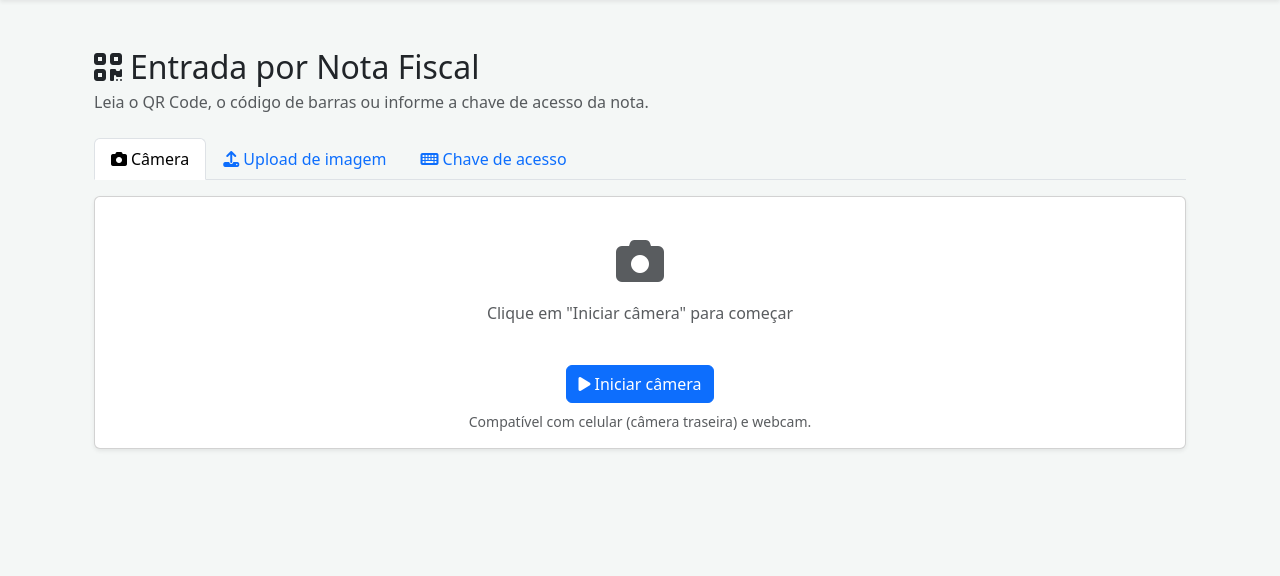
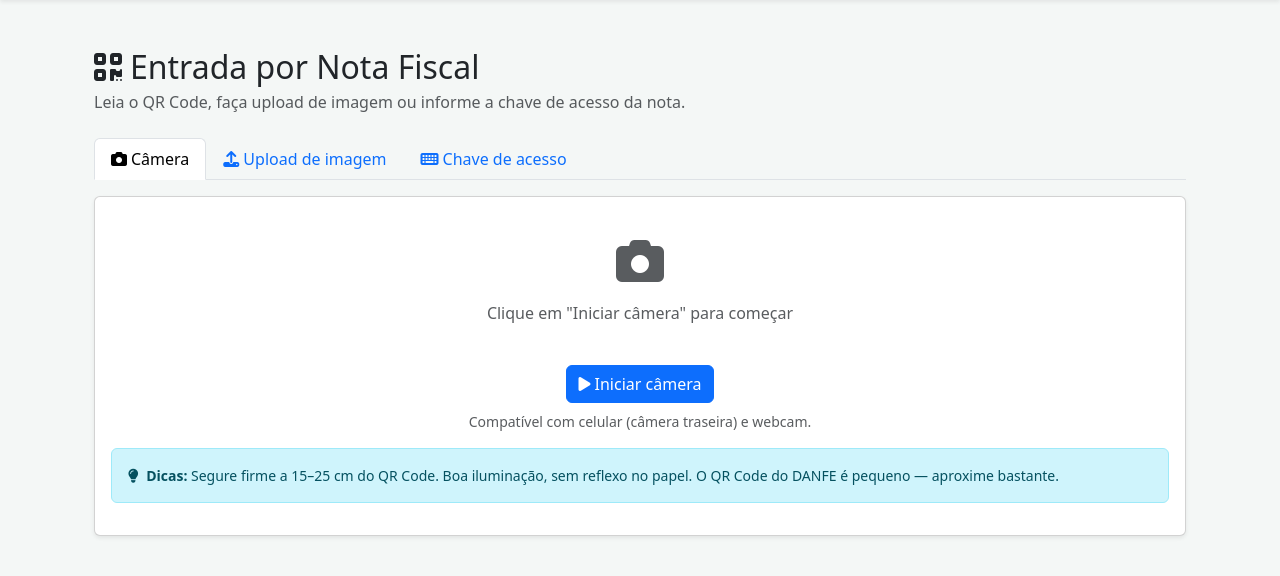
Before and after one commit to gustavosdefreitas/Plataforma-Gestao-Textil-PIV, a FastAPI app: template templates/nfe_scanner.html in a window 1280 px wide. Shown: the part 56-632 px from the top of the page. Run offline with FastAPI, Linux system fonts and the light colour scheme; the template is opened without the code that fills it, so the values that code supplies are empty; parts of the project's set-up code (start-up, migrations or seed data) failed here and were passed over; some libraries are stand-ins or nearby versions.

Commit message:
feat: scanner NF-e — ZXing + jsQR, múltiplas resoluções no upload, feedback detalhado

```diff
--- a/templates/nfe_scanner.html
+++ b/templates/nfe_scanner.html
@@ -4,7 +4,7 @@
 {% block content %}
 <div class="container py-4" id="conteudo-principal">
   <h2 class="mb-1"><i class="fas fa-qrcode me-2" aria-hidden="true"></i>Entrada por Nota Fiscal</h2>
-  <p class="text-muted mb-4">Leia o QR Code, o código de barras ou informe a chave de acesso da nota.</p>
+  <p class="text-muted mb-4">Leia o QR Code, faça upload de imagem ou informe a chave de acesso da nota.</p>
 
   <ul class="nav nav-tabs mb-3" role="tablist">
     <li class="nav-item" role="presentation">
@@ -50,10 +50,12 @@
           <div id="camera-status" class="mt-2 small text-muted">
             Compatível com celular (câmera traseira) e webcam.
           </div>
-
-          <!-- Debug: mostrar o que a câmera está lendo -->
           <div id="debug-leitura" class="mt-2 d-none">
             <span class="badge bg-secondary" id="debug-text">Aguardando leitura...</span>
+          </div>
+          <div class="alert alert-info mt-3 text-start small">
+            <i class="fas fa-lightbulb me-1"></i>
+            <strong>Dicas:</strong> Segure firme a 15–25 cm do QR Code. Boa iluminação, sem reflexo no papel. O QR Code do DANFE é pequeno — aproxime bastante.
           </div>
         </div>
       </div>
@@ -63,12 +65,13 @@
     <div class="tab-pane fade" id="tab-upload" role="tabpanel">
       <div class="card shadow-sm">
         <div class="card-body">
-          <p class="text-muted small mb-3">
+          <div class="alert alert-info small mb-3">
             <i class="fas fa-lightbulb me-1 text-warning"></i>
-            <strong>Dica:</strong> Se a câmera não funcionar, tire uma foto da nota pelo celular e faça o upload aqui.
-          </p>
+            <strong>Recomendado para notas impressas (DANFE):</strong> tire uma foto bem próxima apenas do QR Code, sem reflexo, com boa luz. A imagem deve ser nítida.
+          </div>
           <label for="upload-input" class="form-label fw-semibold">Selecione a foto da nota fiscal</label>
           <input class="form-control" type="file" id="upload-input" accept="image/*" onchange="lerCodigoUpload(this)">
+          <div id="upload-status" class="mt-2 small text-muted" style="display:none;"></div>
           <canvas id="canvas-upload" style="display:none;"></canvas>
         </div>
       </div>
@@ -78,21 +81,22 @@
     <div class="tab-pane fade" id="tab-chave" role="tabpanel">
       <div class="card shadow-sm">
         <div class="card-body">
-          <p class="text-muted small mb-3">
-            <i class="fas fa-lightbulb me-1 text-warning"></i>
+          <div class="alert alert-success small mb-3">
+            <i class="fas fa-star me-1"></i>
             <strong>Opção mais confiável:</strong> Digite ou cole a chave de 44 dígitos impressa abaixo do código de barras no DANFE.
-          </p>
+          </div>
           <label for="input-chave" class="form-label fw-semibold">Chave de acesso (44 dígitos)</label>
           <div class="input-group">
             <input type="text" id="input-chave" class="form-control font-monospace"
               placeholder="0000 0000 0000 0000 0000 0000 0000 0000 0000 0000 0000"
               maxlength="54"
-              oninput="formatarChave(this)">
+              oninput="formatarChave(this)"
+              onkeydown="if(event.key==='Enter') enviarChave()">
             <button class="btn btn-primary" type="button" onclick="enviarChave()">
               <i class="fas fa-search me-1"></i>Consultar
             </button>
           </div>
-          <div class="form-text">44 dígitos numéricos — pode conter espaços (serão ignorados).</div>
+          <div class="form-text">44 dígitos numéricos — espaços são ignorados automaticamente.</div>
         </div>
       </div>
     </div>
@@ -108,7 +112,7 @@
     </div>
     <div class="text-center mt-2">
       <div class="spinner-border spinner-border-sm me-2" id="spinner-consulta" role="status"></div>
-      <span id="status-consulta">Consultando dados...</span>
+      <span id="status-consulta">Consultando dados na Sefaz...</span>
     </div>
   </div>
 
@@ -116,8 +120,9 @@
   <div id="erro-qr" class="mt-4 alert alert-danger" style="display:none;">
     <i class="fas fa-exclamation-triangle me-2"></i>
     <strong id="msg-erro"></strong>
-    <div class="mt-2 small text-muted">
-      Se o problema persistir, use a aba <strong>Chave de acesso</strong> e digite os 44 dígitos manualmente.
+    <div class="mt-2 small text-muted" id="detalhe-erro"></div>
+    <div class="mt-2 small">
+      Se o QR Code não for lido, use a aba <strong>Chave de acesso</strong> e digite os 44 dígitos do DANFE.
     </div>
     <button class="btn btn-sm btn-outline-danger mt-2" onclick="resetarTela()">
       <i class="fas fa-redo me-1"></i>Tentar novamente
@@ -126,32 +131,44 @@
 
 </div>
 
+<!-- jsQR (fallback confiável) -->
 <script src="https://cdn.jsdelivr.net/npm/jsqr@1.4.0/dist/jsQR.min.js"></script>
+<!-- ZXing (mais poderoso para QR de alta versão) -->
+<script src="https://unpkg.com/@zxing/library@latest/umd/index.min.js"></script>
 
 <script>
 // ── Estado global ─────────────────────────────────────────────
 let stream      = null;
 let scanLoop    = null;
-let jaEnviou    = false;   // impede duplo envio
+let jaEnviou    = false;
+let zxingReader = null;
+
+// Inicializa ZXing
+try {
+  zxingReader = new ZXing.BrowserMultiFormatReader();
+} catch(e) {
+  console.warn('ZXing não disponível:', e);
+}
 
 // ── Câmera ────────────────────────────────────────────────────
 async function iniciarCamera() {
   jaEnviou = false;
-  const video     = document.getElementById('preview');
+  const video       = document.getElementById('preview');
   const placeholder = document.getElementById('camera-placeholder');
-  const btnStart  = document.getElementById('btn-start-camera');
-  const btnStop   = document.getElementById('btn-stop-camera');
-  const status    = document.getElementById('camera-status');
-  const debug     = document.getElementById('debug-leitura');
+  const btnStart    = document.getElementById('btn-start-camera');
+  const btnStop     = document.getElementById('btn-stop-camera');
+  const status      = document.getElementById('camera-status');
+  const debug       = document.getElementById('debug-leitura');
 
   btnStart.disabled = true;
   status.textContent = 'Solicitando permissão de câmera...';
 
   try {
-    // Tenta câmera traseira primeiro (celular), depois qualquer câmera
-    let constraints = { video: { facingMode: { ideal: 'environment' }, width: { ideal: 1280 }, height: { ideal: 960 } } };
+    // Tenta câmera traseira (celular), depois frontal
     try {
-      stream = await navigator.mediaDevices.getUserMedia(constraints);
+      stream = await navigator.mediaDevices.getUserMedia({
+        video: { facingMode: { ideal: 'environment' }, width: { ideal: 1280 }, height: { ideal: 960 } }
+      });
     } catch(e1) {
       stream = await navigator.mediaDevices.getUserMedia({ video: true });
     }
@@ -165,39 +182,41 @@ async function iniciarCamera() {
     btnStop.style.display     = '';
     btnStart.disabled         = false;
     debug.classList.remove('d-none');
-    status.textContent = 'Aponte para o QR Code da nota...';
+    status.textContent = 'Aponte para o QR Code da nota (15–25 cm de distância)...';
 
     video.addEventListener('loadedmetadata', () => {
-      scanLoop = setInterval(escanear, 300);
+      scanLoop = setInterval(escanear, 400);
     }, { once: true });
 
   } catch(e) {
     btnStart.disabled = false;
-    status.innerHTML = `<span class="text-danger"><i class="fas fa-exclamation-triangle me-1"></i>
+    status.innerHTML = `<span class="text-danger">
+      <i class="fas fa-exclamation-triangle me-1"></i>
       Câmera bloqueada: <strong>${e.message}</strong>.<br>
-      Use a aba <strong>Upload de imagem</strong> ou <strong>Chave de acesso</strong>.</span>`;
+      Use <strong>Upload de imagem</strong> ou <strong>Chave de acesso</strong>.</span>`;
   }
 }
 
 function escanear() {
   if (jaEnviou) return;
   const video = document.getElementById('preview');
-  if (!video || video.readyState < 2) return;
+  if (!video || video.readyState < 2 || video.videoWidth === 0) return;
 
   const canvas = document.getElementById('canvas');
   canvas.width  = video.videoWidth;
   canvas.height = video.videoHeight;
   const ctx = canvas.getContext('2d', { willReadFrequently: true });
   ctx.drawImage(video, 0, 0);
-
   const imgData = ctx.getImageData(0, 0, canvas.width, canvas.height);
 
-  // Tenta 3 modos de inversão para pegar QR Codes claros e escuros
+  const debugTxt = document.getElementById('debug-text');
+
+  // Tenta jsQR com 3 modos de inversão
   const modos = ['dontInvert', 'onlyInvert', 'attemptBoth'];
   for (const modo of modos) {
     const qr = jsQR(imgData.data, imgData.width, imgData.height, { inversionAttempts: modo });
     if (qr && qr.data && qr.data.length > 5) {
-      document.getElementById('debug-text').textContent = 'QR lido: ' + qr.data.substring(0, 60) + '...';
+      debugTxt.textContent = 'QR lido: ' + qr.data.substring(0, 50);
       jaEnviou = true;
       pararCamera();
       processarCodigo(qr.data.trim());
@@ -205,12 +224,29 @@ function escanear() {
     }
   }
 
-  // Feedback visual de que está escaneando
-  const frameCount = (parseInt(document.getElementById('debug-text').dataset.frame || 0) + 1);
-  document.getElementById('debug-text').dataset.frame = frameCount;
-  if (frameCount % 5 === 0) {
-    document.getElementById('debug-text').textContent = 'Escaneando... (mova levemente a câmera)';
+  // Tenta ZXing no canvas
+  if (zxingReader) {
+    try {
+      const imageEl = canvas;
+      const luminanceSource = new ZXing.HTMLCanvasElementLuminanceSource(imageEl);
+      const binaryBitmap    = new ZXing.BinaryBitmap(new ZXing.HybridBinarizer(luminanceSource));
+      const hints = new Map();
+      hints.set(ZXing.DecodeHintType.TRY_HARDER, true);
+      const result = new ZXing.MultiFormatReader().decode(binaryBitmap, hints);
+      if (result && result.getText()) {
+        debugTxt.textContent = 'ZXing leu: ' + result.getText().substring(0, 50);
+        jaEnviou = true;
+        pararCamera();
+        processarCodigo(result.getText().trim());
+        return;
       }
+    } catch(e2) { /* não encontrou */ }
+  }
+
+  // Feedback de escaneamento ativo
+  const n = (parseInt(debugTxt.dataset.frame || '0') + 1);
+  debugTxt.dataset.frame = n;
+  if (n % 5 === 0) debugTxt.textContent = 'Escaneando... (mova levemente a câmera se travar)';
 }
 
 function pararCamera() {
@@ -226,44 +262,88 @@ function pararCamera() {
 
 // ── Upload de imagem ──────────────────────────────────────────
 function lerCodigoUpload(input) {
-  if (!input.files[0]) return;
+  if (!input.files || !input.files[0]) return;
+
+  const statusEl = document.getElementById('upload-status');
+  statusEl.style.display = '';
+  statusEl.className = 'mt-2 small text-primary';
+  statusEl.innerHTML = '<i class="fas fa-spinner fa-spin me-1"></i>Processando imagem...';
+
   const reader = new FileReader();
   reader.onload = function(e) {
     const img = new Image();
     img.onload = function() {
-      const canvas = document.getElementById('canvas-upload');
-      canvas.width  = img.width;
-      canvas.height = img.height;
-      const ctx = canvas.getContext('2d', { willReadFrequently: true });
-      ctx.drawImage(img, 0, 0);
-      const imgData = ctx.getImageData(0, 0, img.width, img.height);
+      statusEl.textContent = `Imagem carregada: ${img.width}×${img.height}px. Tentando ler QR Code...`;
+      console.log('Upload - dimensões originais:', img.width, img.height);
 
-      // Tenta todos os modos de inversão
-      const modos = ['dontInvert', 'onlyInvert', 'attemptBoth'];
+      // Gera múltiplas resoluções para tentar (original, 1280px, 800px, 400px)
+      const resolucoes = [
+        { w: img.width,              h: img.height              },
+        { w: 1280,                   h: Math.round(img.height * 1280 / img.width) },
+        { w: 800,                    h: Math.round(img.height * 800  / img.width) },
+        { w: 400,                    h: Math.round(img.height * 400  / img.width) },
+      ].filter(r => r.w <= img.width); // não ampliar
+
+      const modos = ['attemptBoth', 'dontInvert', 'onlyInvert'];
+
+      for (const res of resolucoes) {
+        const cv  = document.createElement('canvas');
+        cv.width  = res.w;
+        cv.height = res.h;
+        const ctx = cv.getContext('2d', { willReadFrequently: true });
+        ctx.drawImage(img, 0, 0, res.w, res.h);
+
+        // jsQR
+        const imgData = ctx.getImageData(0, 0, res.w, res.h);
         for (const modo of modos) {
-        const qr = jsQR(imgData.data, img.width, img.height, { inversionAttempts: modo });
+          const qr = jsQR(imgData.data, res.w, res.h, { inversionAttempts: modo });
           if (qr && qr.data && qr.data.length > 5) {
+            console.log('jsQR encontrou em', res.w+'×'+res.h, 'modo:', modo, '->', qr.data.substring(0,60));
+            statusEl.className = 'mt-2 small text-success';
+            statusEl.textContent = 'QR Code lido com sucesso!';
             processarCodigo(qr.data.trim());
             return;
           }
         }
 
-      // Tenta redimensionar para metade (às vezes melhora a leitura)
-      const canvas2 = document.createElement('canvas');
-      canvas2.width  = Math.floor(img.width / 2);
-      canvas2.height = Math.floor(img.height / 2);
-      const ctx2 = canvas2.getContext('2d');
-      ctx2.drawImage(img, 0, 0, canvas2.width, canvas2.height);
-      const imgData2 = ctx2.getImageData(0, 0, canvas2.width, canvas2.height);
-      const qr2 = jsQR(imgData2.data, canvas2.width, canvas2.height, { inversionAttempts: 'attemptBoth' });
-      if (qr2 && qr2.data) {
-        processarCodigo(qr2.data.trim());
+        // ZXing
+        if (zxingReader) {
+          try {
+            const lum    = new ZXing.HTMLCanvasElementLuminanceSource(cv);
+            const bitmap = new ZXing.BinaryBitmap(new ZXing.HybridBinarizer(lum));
+            const hints  = new Map();
+            hints.set(ZXing.DecodeHintType.TRY_HARDER, true);
+            const res2 = new ZXing.MultiFormatReader().decode(bitmap, hints);
+            if (res2 && res2.getText()) {
+              console.log('ZXing encontrou em', cv.width+'×'+cv.height, '->', res2.getText().substring(0,60));
+              statusEl.className = 'mt-2 small text-success';
+              statusEl.textContent = 'QR Code lido com ZXing!';
+              processarCodigo(res2.getText().trim());
               return;
             }
+          } catch(e3) { /* continua */ }
+        }
+      }
 
-      mostrarErro('QR Code não encontrado na imagem. Tente uma foto mais próxima, com boa iluminação e o QR Code bem enquadrado — ou use a aba "Chave de acesso".');
+      // Nenhuma biblioteca leu
+      console.log('Nenhuma biblioteca conseguiu ler o QR Code da imagem.');
+      statusEl.className = 'mt-2 small text-danger';
+      statusEl.textContent = 'QR Code não encontrado.';
+      mostrarErro(
+        'QR Code não encontrado na imagem.',
+        'Dicas: tire uma foto SOMENTE do QR Code (recortado), com boa iluminação, sem reflexo, com boa nitidez. ' +
+        'Ou use a aba "Chave de acesso" e digite os 44 dígitos.'
+      );
+    };
+    img.onerror = function() {
+      statusEl.className = 'mt-2 small text-danger';
+      statusEl.textContent = 'Erro ao carregar a imagem.';
+      mostrarErro('Não foi possível carregar a imagem. Tente outro arquivo.');
     };
     img.src = e.target.result;
+  };
+  reader.onerror = function() {
+    mostrarErro('Erro ao ler o arquivo de imagem.');
   };
   reader.readAsDataURL(input.files[0]);
 }
@@ -277,7 +357,7 @@ function formatarChave(input) {
 function enviarChave() {
   const raw = document.getElementById('input-chave').value.replace(/\D/g, '');
   if (raw.length !== 44) {
-    mostrarErro('A chave deve ter exatamente 44 dígitos numéricos. Verifique e tente novamente.');
+    mostrarErro('A chave deve ter exatamente 44 dígitos numéricos.', `Você digitou ${raw.length} dígitos. Verifique o DANFE e tente novamente.`);
     return;
   }
   processarCodigo(raw);
@@ -286,48 +366,53 @@ function enviarChave() {
 // ── Processamento comum ───────────────────────────────────────
 function processarCodigo(valor) {
   if (!valor) return;
+  console.log('processarCodigo:', valor.substring(0, 80));
 
-  document.getElementById('resultado-qr').style.display = '';
-  document.getElementById('erro-qr').style.display      = 'none';
+  document.getElementById('resultado-qr').style.display     = '';
+  document.getElementById('erro-qr').style.display          = 'none';
   document.getElementById('spinner-consulta').style.display = '';
-  document.getElementById('status-consulta').textContent   = 'Consultando dados na Sefaz...';
+  document.getElementById('status-consulta').textContent    = 'Consultando dados na Sefaz...';
   document.getElementById('url-qr').textContent = valor.length > 80 ? valor.substring(0, 80) + '...' : valor;
 
-  // Determinar se é URL ou chave de 44 dígitos
   const soDigitos = valor.replace(/\D/g, '');
   const body = valor.startsWith('http')
     ? { url: valor }
     : soDigitos.length === 44
       ? { chave: soDigitos }
-      : { url: valor };  // fallback: envia como URL
+      : { url: valor };
+
+  console.log('Enviando para /nfe/consultar:', JSON.stringify(body).substring(0, 100));
 
   fetch('/nfe/consultar', {
     method: 'POST',
     headers: { 'Content-Type': 'application/json' },
+    credentials: 'same-origin',
     body: JSON.stringify(body)
   })
   .then(r => {
-    if (!r.ok && r.status !== 400 && r.status !== 422) {
-      throw new Error(`Erro HTTP ${r.status}`);
-    }
-    return r.json();
+    console.log('Resposta HTTP:', r.status);
+    return r.json().then(data => ({ status: r.status, data }));
   })
-  .then(data => {
+  .then(({ status, data }) => {
     document.getElementById('spinner-consulta').style.display = 'none';
     if (data.erro) {
       mostrarErro(data.erro);
+    } else if (data.token) {
+      window.location.href = '/nfe/confirmar?token=' + data.token;
     } else {
-      window.location.href = '/nfe/confirmar?token=' + data.token;
+      mostrarErro('Resposta inesperada do servidor (HTTP ' + status + ').');
     }
   })
   .catch(err => {
-    mostrarErro('Erro de conexão: ' + err.message + '. Verifique sua internet e tente novamente.');
+    console.error('Fetch error:', err);
+    mostrarErro('Erro de conexão: ' + err.message, 'Verifique sua internet. Se o problema persistir, use a aba "Chave de acesso".');
   });
 }
 
-function mostrarErro(msg) {
+function mostrarErro(msg, detalhe) {
   document.getElementById('erro-qr').style.display          = '';
   document.getElementById('msg-erro').textContent           = msg;
+  document.getElementById('detalhe-erro').textContent       = detalhe || '';
   document.getElementById('spinner-consulta').style.display = 'none';
   document.getElementById('resultado-qr').style.display     = 'none';
   jaEnviou = false;
@@ -335,10 +420,12 @@ function mostrarErro(msg) {
 
 function resetarTela() {
   jaEnviou = false;
-  document.getElementById('erro-qr').style.display      = 'none';
-  document.getElementById('resultado-qr').style.display = 'none';
-  document.getElementById('upload-input').value         = '';
-  document.getElementById('input-chave').value          = '';
+  document.getElementById('erro-qr').style.display          = 'none';
+  document.getElementById('resultado-qr').style.display     = 'none';
+  const up = document.getElementById('upload-input');
+  if (up) up.value = '';
+  document.getElementById('upload-status').style.display    = 'none';
+  document.getElementById('input-chave').value              = '';
 }
 </script>
 {% endblock %}
```
Lines whose indentation alone changed are shown as unchanged.
